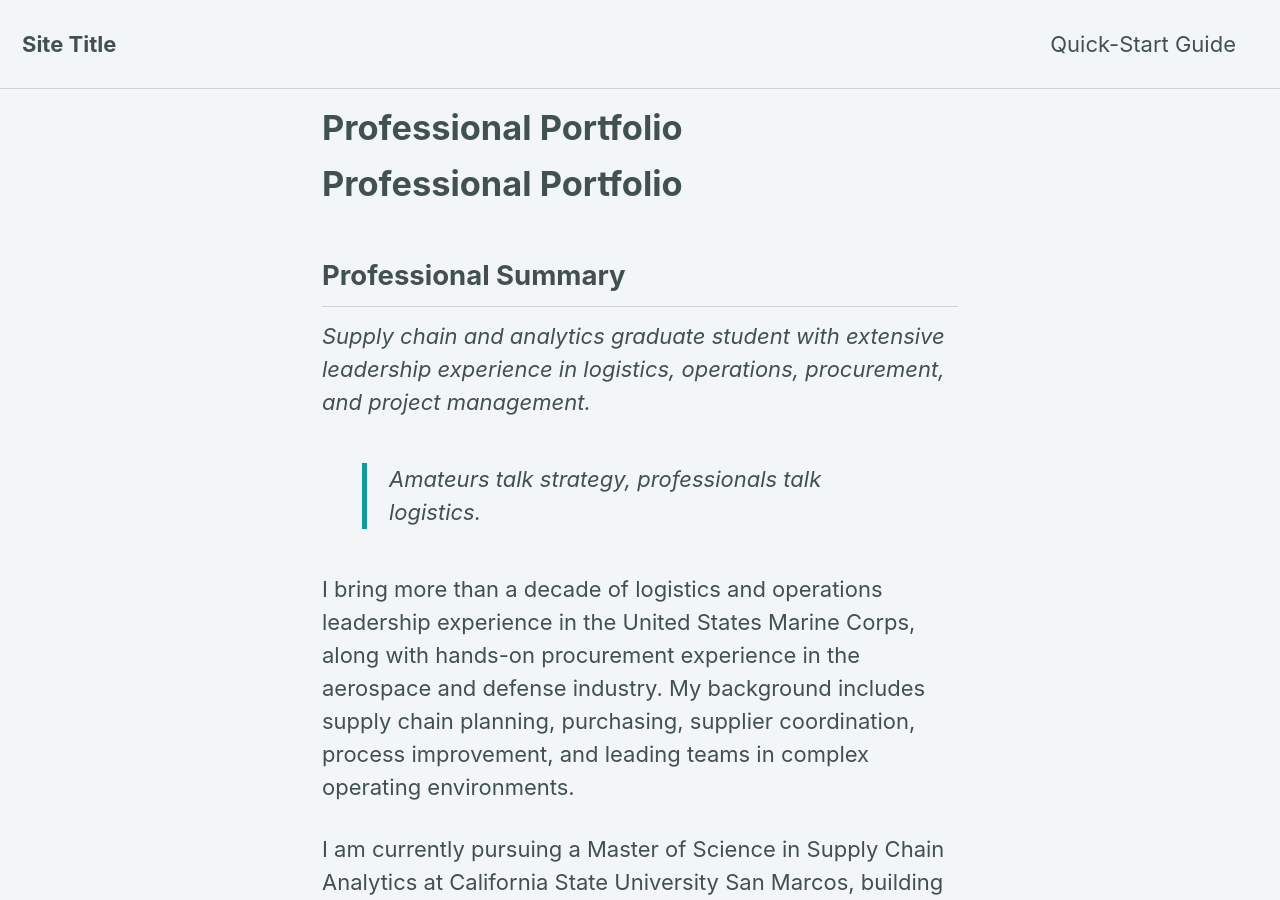
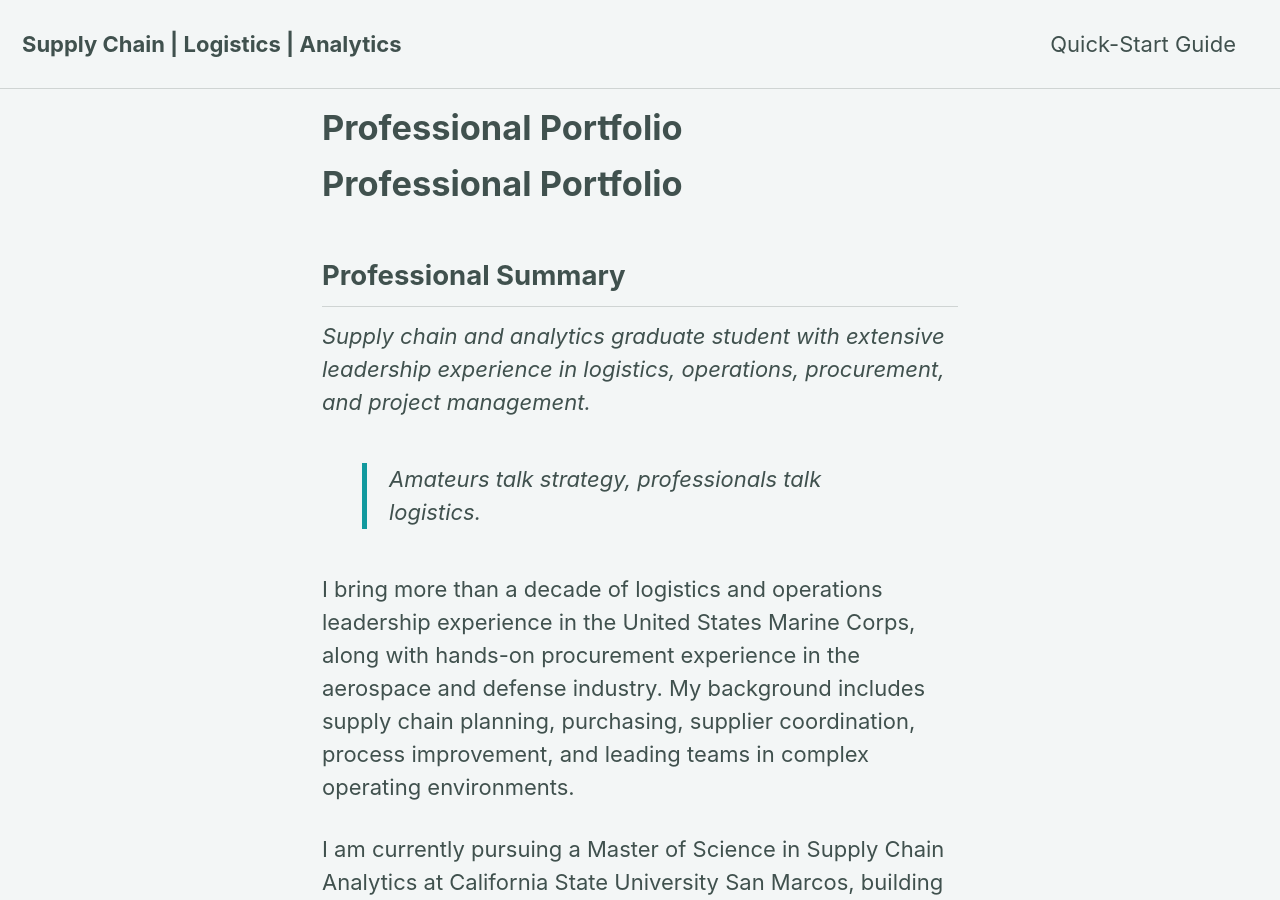
Before and after one commit to JohanLacea/JohanLacea.github.io, a Jekyll site: the page built from index.md, in a window 1280 px wide and 900 px high. Built offline with Jekyll 4.4.1, drawn with Linux system fonts in a browser that asks for light colours; cached includes are drawn as plain includes; the list of posts is cut into pages by our own code; our own code applies the rules of GitHub Pages for plain Markdown files; some of the changed text lies outside the part shown.

Commit message:
Update _config.yml

```diff
--- a/_config.yml
+++ b/_config.yml
@@ -17,17 +17,17 @@ minimal_mistakes_skin    : "mint" # "air", "aqua", "contrast", "dark", "dirt", "
 # Site Settings
 locale                   : "en-US"
 direction                : # "ltr" (default), "rtl" # set the direction of the page
-title                    : "Site Title"
+title                    : "Supply Chain | Logistics | Analytics"
 title_separator          : "-"
 subtitle                 : # site tagline that appears below site title in masthead
-name                     : "Your Name"
+name                     : "Johan Lacea"
 description              : "An amazing website."
 url                      : # the base hostname & protocol for your site e.g. "https://mmistakes.github.io"
 baseurl                  : # the subpath of your site, e.g. "/blog"
 repository               : # GitHub username/repo-name e.g. "mmistakes/minimal-mistakes"
 teaser                   : # path of fallback teaser image, e.g. "/assets/images/500x300.png"
 logo                     : # path of logo image to display in the masthead, e.g. "/assets/images/88x88.png"
-masthead_title           : # overrides the website title displayed in the masthead, use " " for no title
+masthead_title           : "Supply Chain | Logistics | Analytics"
 breadcrumbs              : # true, false (default)
 words_per_minute         : 200
 enable_copy_code_button  : # true, false (default)
```
